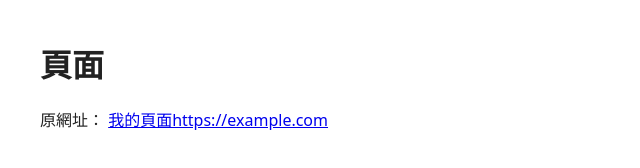
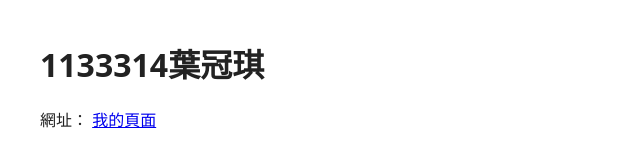
Before and after one commit to yachi-byte/yachi-byte.github.io, a plain HTML site: page index.html in a window 1280 px wide. Shown: the whole page, without its empty margins (0-640 px from the left). Drawn offline with Linux system fonts and the light colour scheme.

Commit message:
Update index.html

```diff
--- a/index.html
+++ b/index.html
@@ -10,8 +10,8 @@
   </head>
   <body>
 
-  <h1>頁面</h1>
-  <p>原網址： <a href="https://yachi-byte.github.io/">我的頁面https://example.com</a></p>
+  <h1>1133314葉冠琪</h1>
+  <p>網址： <a href="https://yachi-byte.github.io/">我的頁面</a></p>
 
   </body>
 </html>
```
